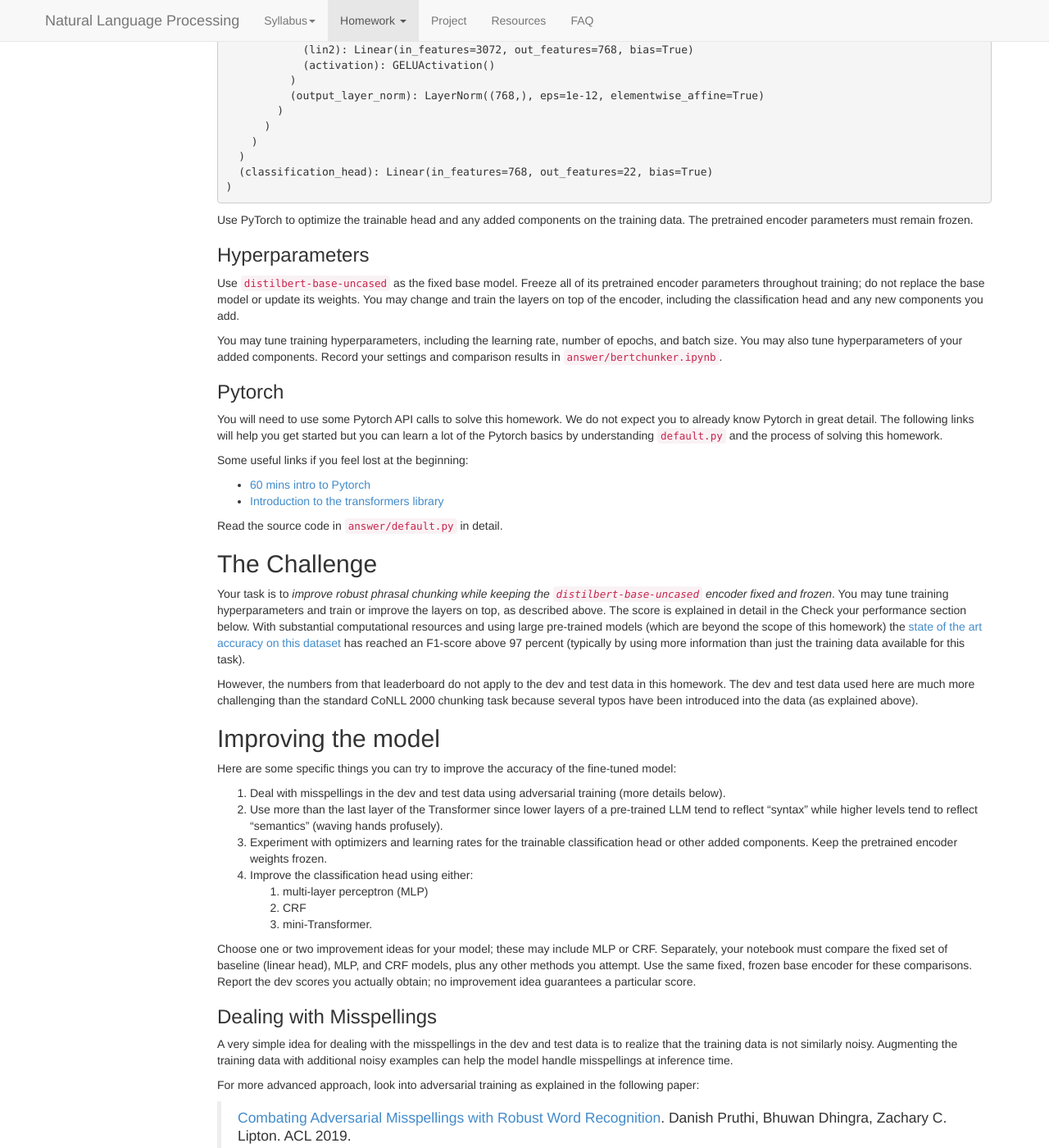
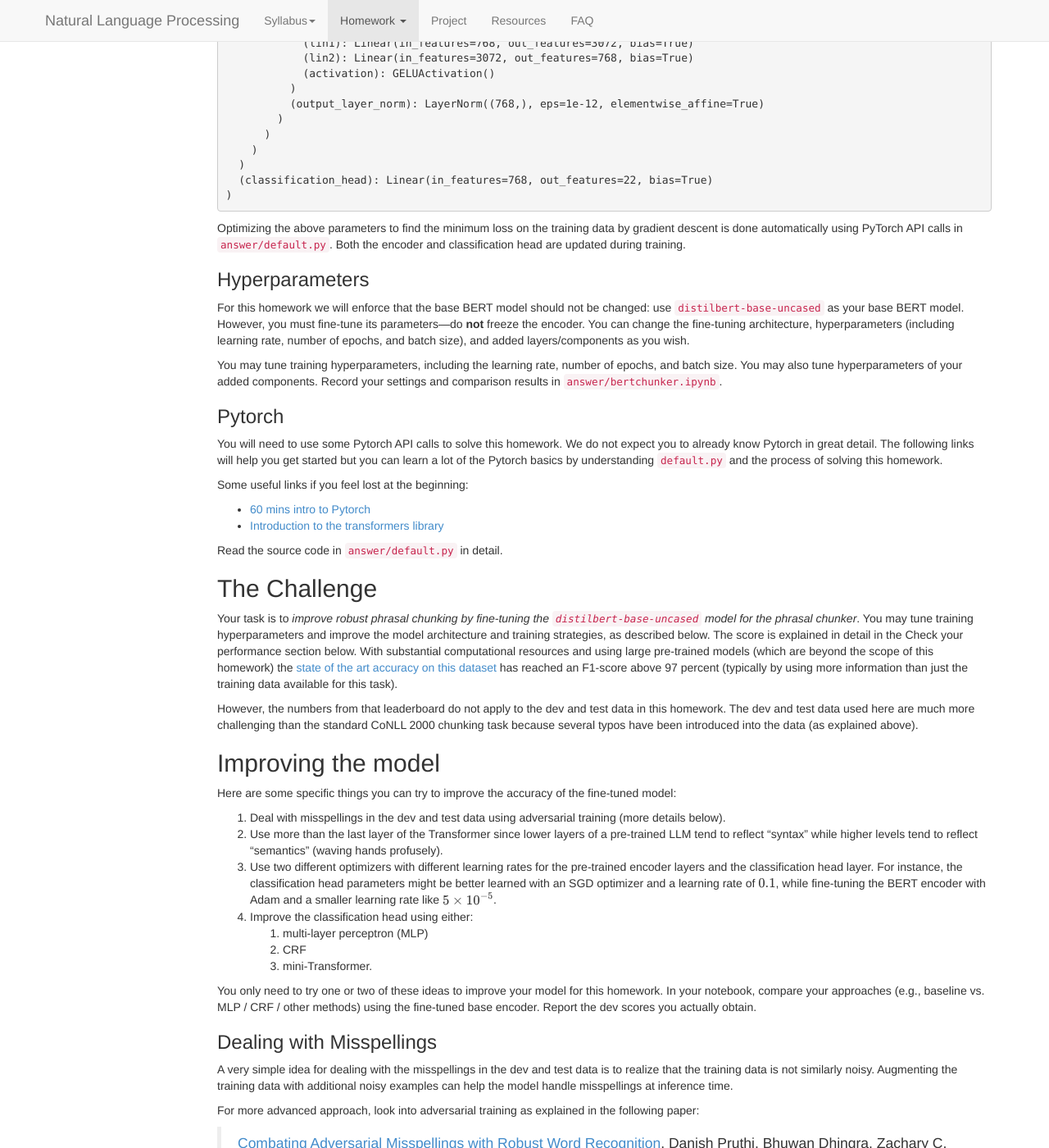
Before and after one commit to zhiyunrichardpeng/nlp-class, a Jekyll site: the page built from hw2.md, in a window 1280 px wide and 1400 px high, scrolled down 5148 px. Shown: the whole window at 82% size. Built offline with Jekyll 4.4.1, drawn with Linux system fonts in a browser that asks for light colours; nearby versions of some CDN libraries; formulas are drawn with MathJax 3; some of the changed text lies outside the part shown.

Commit message:
Update HW2-P instructions to clarify BERT fine-tuning (do NOT freeze BERT)

```diff
--- a/hw2.md
+++ b/hw2.md
@@ -226,12 +226,9 @@ The default solution will look for the file `chunker.pt`
 in the data directory. If it does not find this file it
 will start training on `data/train.txt.gz`. Training time depends on the device and configuration; allow substantially more time on a CPU. The program also downloads the base model and tokenizer when they are not cached.
 
-The original [`chunker.pt` model
+You can also download the [`chunker.pt` model
 file](https://drive.google.com/file/d/1OY_NKo0vxS2ndttdfpqGyMo0PubbhIK3/view?usp=sharing)
-was trained using an earlier starter. It is retained as a historical
-reference; the corrected starter rejects legacy checkpoints that do not
-record compliance with the frozen encoder policy. Train a fresh baseline
-with the command above for your comparisons and report the measured results.
+that was trained using `default.py`.
 
 Please do not commit the file into your git repository as it is
 moderately large and you can go over your disk quota.
@@ -244,7 +241,7 @@ And then you can check the score on the dev output file called `output.txt` by r
 
     python3 conlleval.py -o output.txt
 
-For historical context, the earlier instructions reported the following detailed evaluation. This is a historical reference result, not a measured score for a newly trained model with a frozen encoder:
+which produces the following detailed evaluation:
 
     processed 23663 tokens with 11896 phrases; found: 11847 phrases; correct: 10764.
     accuracy:  94.01%; (non-O)
@@ -274,13 +271,19 @@ zero marks.
 
 ### The default model
 
-The model uses the `distilbert-base-uncased` Transformer encoder and a
-classification head that predicts a chunk tag for each subword token.
-For this homework, keep the pretrained encoder weights frozen and train
-the classification head (and any added components) using the ground-truth
-chunk tags in `data/train.txt.gz`.
+The model used in `answer/default.py` is a BERT-based Transformer
+model (`distilbert-base-uncased`) that is fine-tuned to predict the phrase
+chunking tags for each (sub-word) token. It is trained on the data provided
+in `data/train.txt.gz` which has the ground truth phrase tags
+for each token and these sentences are used to fine-tune the
+BERT encoder along with the classification head.
 
-After training the corrected baseline at `data/chunker.pt`, inspect its model structure from the `hw2` directory:
+**Important Note on BERT**: Fine-tuning is expected—**do NOT freeze BERT**.
+BERT's parameters must remain in the optimizer and be fine-tuned along with
+the classification head. When BERT is frozen, the model cannot sufficiently adapt
+contextual embeddings to the chunking task, causing performance to drop significantly.
+
+After training the baseline at `data/chunker.pt`, inspect its model structure from the `hw2` directory:
 
     python3 answer/model.py
 
@@ -319,16 +322,19 @@ This prints out the model:
       (classification_head): Linear(in_features=768, out_features=22, bias=True)
     )
 
-Use PyTorch to optimize the trainable head and any added components on
-the training data. The pretrained encoder parameters must remain frozen.
+Optimizing the above parameters to find the minimum loss on the
+training data by gradient descent is done automatically using PyTorch
+API calls in `answer/default.py`. Both the encoder and classification head
+are updated during training.
 
 ### Hyperparameters
 
-Use `distilbert-base-uncased` as the fixed base model. Freeze all of its
-pretrained encoder parameters throughout training; do not replace the
-base model or update its weights. You may change and train the layers
-on top of the encoder, including the classification head and any new
-components you add.
+For this homework we will enforce that the base BERT model should not
+be changed: use `distilbert-base-uncased` as your base BERT model.
+However, you must fine-tune its parameters—do **not** freeze the encoder.
+You can change the fine-tuning architecture, hyperparameters (including
+learning rate, number of epochs, and batch size), and added layers/components
+as you wish.
 
 You may tune training hyperparameters, including the learning rate,
 number of epochs, and batch size. You may also tune hyperparameters of
@@ -352,9 +358,10 @@ Read the source code in `answer/default.py` in detail.
 
 ## The Challenge
 
-Your task is to _improve robust phrasal chunking while keeping the
-`distilbert-base-uncased` encoder fixed and frozen_. You may tune training
-hyperparameters and train or improve the layers on top, as described above.
+Your task is to _improve robust phrasal chunking by fine-tuning the
+`distilbert-base-uncased` model for the phrasal chunker_. You may tune training
+hyperparameters and improve the model architecture and training strategies,
+as described below.
 The score is explained in detail in the Check your performance
 section below. With substantial computational resources and using
 large pre-trained models (which are beyond the scope of this homework)
@@ -377,18 +384,16 @@ of the fine-tuned model:
 
 1. Deal with misspellings in the dev and test data using adversarial training (more details below).
 1. Use more than the last layer of the Transformer since lower layers of a pre-trained LLM tend to reflect "syntax" while higher levels tend to reflect "semantics" (waving hands profusely).
-1. Experiment with optimizers and learning rates for the trainable classification head or other added components. Keep the pretrained encoder weights frozen.
+1. Use two different optimizers with different learning rates for the pre-trained encoder layers and the classification head layer. For instance, the classification head parameters might be better learned with an SGD optimizer and a learning rate of $$0.1$$, while fine-tuning the BERT encoder with Adam and a smaller learning rate like $$5 \times 10^{-5}$$.
 1. Improve the classification head using either:
     1. multi-layer perceptron (MLP)
     1. CRF
     1. mini-Transformer.
 
-Choose one or two improvement ideas for your model; these may include
-MLP or CRF. Separately, your notebook must compare the fixed set of
-baseline (linear head), MLP, and CRF models, plus any other methods you
-attempt. Use the same fixed, frozen base encoder for these comparisons.
-Report the dev scores you actually obtain; no improvement idea guarantees
-a particular score.
+You only need to try one or two of these ideas to improve your model
+for this homework. In your notebook, compare your approaches (e.g., baseline
+vs. MLP / CRF / other methods) using the fine-tuned base encoder. Report
+the dev scores you actually obtain.
 
 ### Dealing with Misspellings
 
@@ -508,7 +513,7 @@ The documentation and analysis in your python notebook should include the follow
 * Discussion of alternative methods you tried and how well they worked (or didn't work).
 <!-- * Breakdown of contributions by each group member -->
 
-Compare all three required models: the baseline with a linear classification head, an MLP head, and a CRF model. Include any other methods you attempted. Keep the base encoder fixed and frozen in all comparisons, document differences in training settings, and discuss which approach worked best and what errors the approaches made. Your one or two chosen improvement ideas may use MLP or CRF, but do not replace the required comparison set.
+Compare the performance of the default baseline solution vs using an MLP head, a CRF layer, or any other methods you attempted (all using the fine-tuned `distilbert-base-uncased` base model). Document differences in training settings, and discuss which approach worked best and what errors were made by the different approaches.
 
 ## Submit your homework on {{ site.hwsubmit.name }}
 
```
